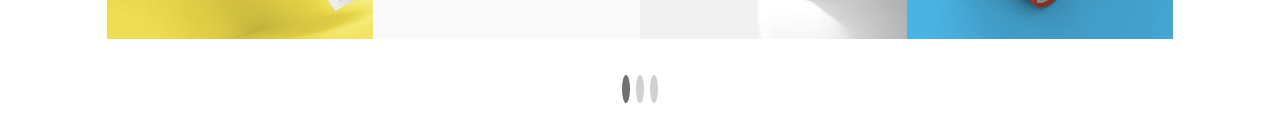
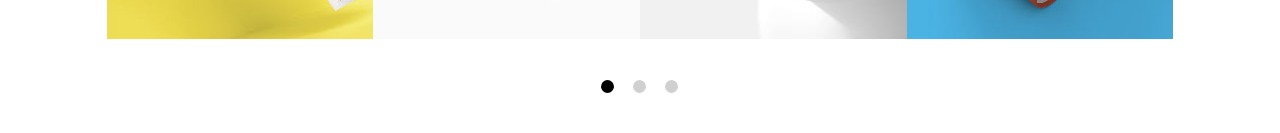
Before and after one commit to stergiosgk86/Test-React, a React (Create React App) app: page / in a window 1280 px wide. Shown: the part 1691-1824 px from the top of the page. Built offline with nearby package versions, Linux system fonts and the light colour scheme.

Commit message:
minor changes

```diff
--- a/src/App.css
+++ b/src/App.css
@@ -49,19 +49,19 @@ p {
   background-color: rgba(245, 237, 35);
 }
 
-.blog .carousel-indicators {
+.carousel-indicators li {
+  background-color: #a3a3a3;
+  border-radius: 100%;
+  width: 13px;
+  height: 13px;
+}
+
+.carousel-indicators {
   left: 0;
   top: auto;
   bottom: -80px;
 }
 
-.blog .carousel-indicators li {
-  background: #a3a3a3;
-  border-radius: 50% !important;
-  width: 8px !important;
-  height: 8px !important;
+.carousel-indicators .active {
+  background-color: black;
 }
-
-.blog .carousel-indicators .active {
-  background: #707070;
-}
--- a/src/components/Carousel.js
+++ b/src/components/Carousel.js
@@ -31,28 +31,33 @@ const Carousel = () => {
               <li
                 data-target="#blogCarousel"
                 data-slide-to="0"
-                className="active"
+                className="active mr-3"
               ></li>
               <li
                 data-target="#blogCarousel"
                 data-slide-to="1"
+                className="mr-3"
               ></li>
-              <li
-                data-target="#blogCarousel"
-                data-slide-to="2"
-              ></li>
+              <li data-target="#blogCarousel" data-slide-to="2"></li>
             </ol>
             <div className="carousel-inner">
               <div className="carousel-item active">
-                  <div className="row no-gutters">
-                    <div className="col-md-3"><img className="" src={product1} alt="First slide" /></div>
-                    <div className="col-md-3"><img className="" src={product2} alt="Second slide" /></div>
-                    <div className="col-md-3"><img className="" src={product3} alt="Third slide" /></div>
-                    <div className="col-md-3"><img className="" src={product4} alt="Fourth slide" /></div>
+                <div className="row no-gutters">
+                  <div className="col-md-3">
+                    <img className="" src={product1} alt="First slide" />
+                  </div>
+                  <div className="col-md-3">
+                    <img className="" src={product2} alt="Second slide" />
+                  </div>
+                  <div className="col-md-3">
+                    <img className="" src={product3} alt="Third slide" />
+                  </div>
+                  <div className="col-md-3">
+                    <img className="" src={product4} alt="Fourth slide" />
+                  </div>
                 </div>
               </div>
             </div>
-
           </div>
         </div>
       </div>
--- a/src/components/Categories.js
+++ b/src/components/Categories.js
@@ -1,51 +1,9 @@
 import React, { useState } from "react";
-import category1 from "../images/category-1.jpg";
-import category2 from "../images/category-2.jpg";
-import category3 from "../images/category-3.jpg";
-import category4 from "../images/category-4.jpg";
-import category5 from "../images/category-5.jpg";
-import category6 from "../images/category-6.jpg";
+import categoriesDummy from "./DummyCategories";
 import Category from "./Category";
 
 const Categories = () => {
-  const [categories, seCategories] = useState([
-    {
-      id: "1",
-      image: `${category1}`,
-      description: "Πίνακες σε Καμβά",
-      title: "καμβαδες",
-    },
-    {
-      id: "2",
-      image: `${category2}`,
-      description: "Αυτοκόλλητα, Αυτοκόλλητες Ταπετσαρίες",
-      title: "ταπετσαριες",
-    },
-    {
-      id: "3",
-      image: `${category3}`,
-      description: "Κούπες, Στυλό, Δώρα",
-      title: "απευθειας εκτυπωσεις",
-    },
-    {
-      id: "4",
-      image: `${category4}`,
-      description: "Μπλούζες, Καπέλα, Αξεσουάρ",
-      title: "ρουχισμος",
-    },
-    {
-      id: "5",
-      image: `${category5}`,
-      description: "Ποτήρια",
-      title: "πολλαπλων χρησεων",
-    },
-    {
-      id: "6",
-      image: `${category6}`,
-      description: "Φάκελοι, Φυλλάδια, Ημερολόγια",
-      title: "εντυπα",
-    },
-  ]);
+  const [categories] = useState(categoriesDummy);
 
   return (
     <div className="container-fluid px-0 pt-5">
--- /dev/null
+++ b/src/components/DummyCategories.js
@@ -0,0 +1,47 @@
+import category1 from "../images/category-1.jpg";
+import category2 from "../images/category-2.jpg";
+import category3 from "../images/category-3.jpg";
+import category4 from "../images/category-4.jpg";
+import category5 from "../images/category-5.jpg";
+import category6 from "../images/category-6.jpg";
+
+const categories = [
+  {
+    id: "1",
+    image: `${category1}`,
+    description: "Πίνακες σε Καμβά",
+    title: "καμβαδες",
+  },
+  {
+    id: "2",
+    image: `${category2}`,
+    description: "Αυτοκόλλητα, Αυτοκόλλητες Ταπετσαρίες",
+    title: "ταπετσαριες",
+  },
+  {
+    id: "3",
+    image: `${category3}`,
+    description: "Κούπες, Στυλό, Δώρα",
+    title: "απευθειας εκτυπωσεις",
+  },
+  {
+    id: "4",
+    image: `${category4}`,
+    description: "Μπλούζες, Καπέλα, Αξεσουάρ",
+    title: "ρουχισμος",
+  },
+  {
+    id: "5",
+    image: `${category5}`,
+    description: "Ποτήρια",
+    title: "πολλαπλων χρησεων",
+  },
+  {
+    id: "6",
+    image: `${category6}`,
+    description: "Φάκελοι, Φυλλάδια, Ημερολόγια",
+    title: "εντυπα",
+  },
+];
+
+export default categories;
```
Also changed, not shown: src/components/Category.js (+2 -19 lines).
